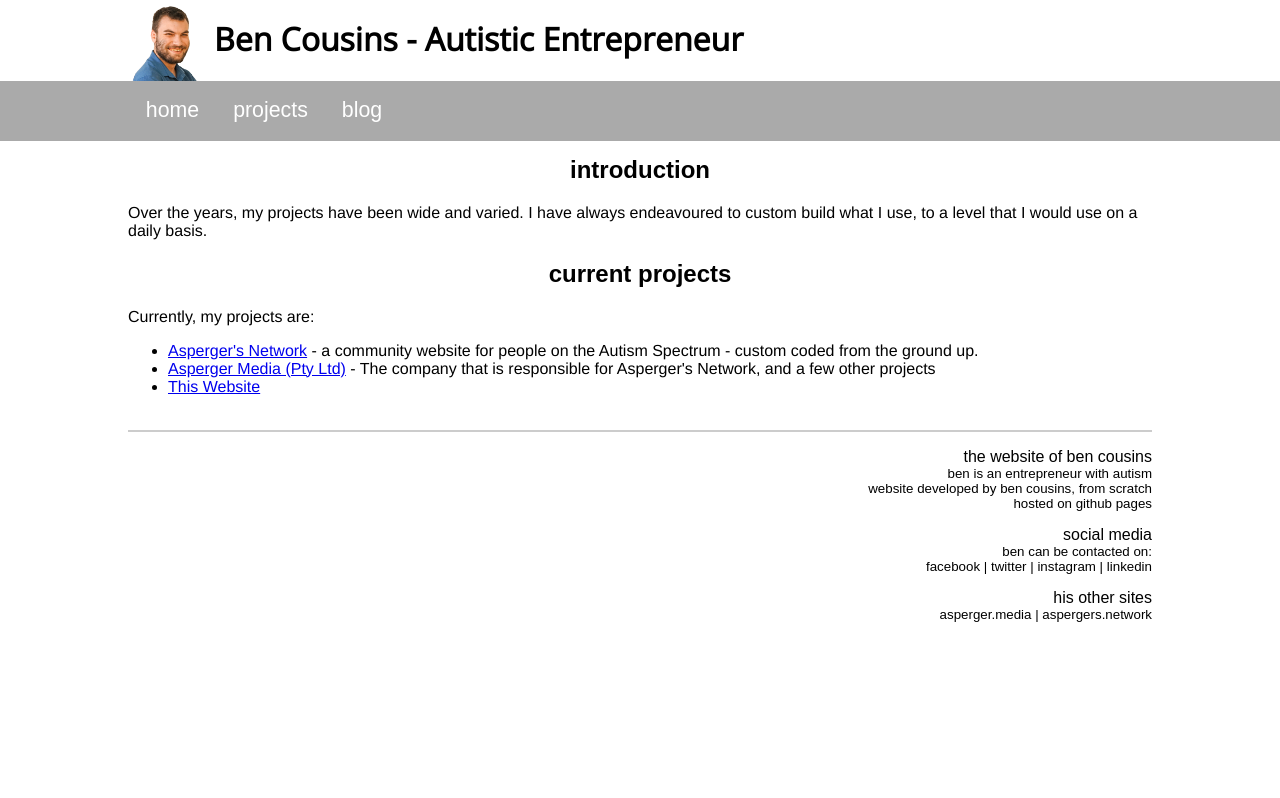
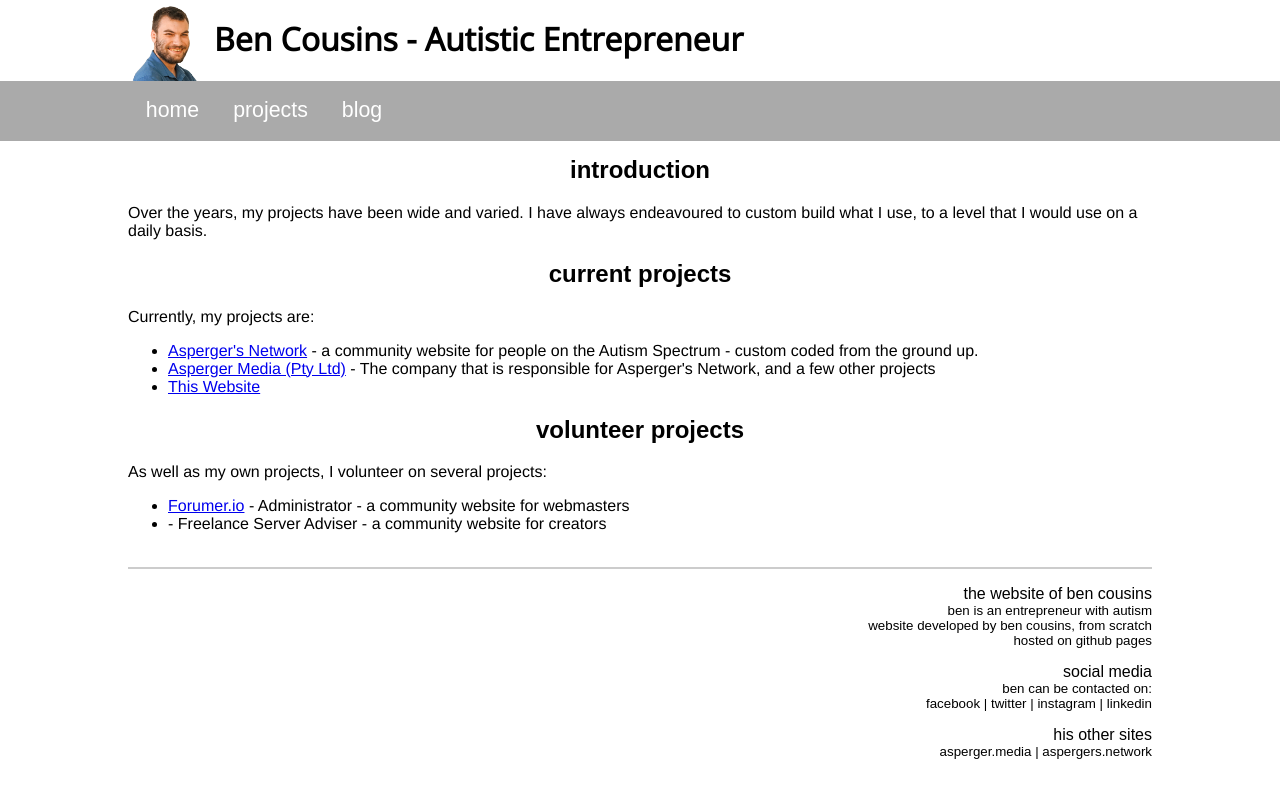
Before and after one commit to s3gunzel/bcousins.github.io, a Jekyll site: the page built from projects.html, in a window 1280 px wide. Shown: the top 798 px of the page. Built offline with Jekyll 4.4.1, drawn with Linux system fonts in a browser that asks for light colours; some web fonts are replaced.

Commit message:
Updated projects becuase why not

```diff
--- a/projects.html
+++ b/projects.html
@@ -13,5 +13,11 @@ title: Ben's Current Projects | The Website of Ben Cousins - Autistic Entreprene
         <li><a href="//asperger.media">Asperger Media (Pty Ltd)</a> - The company that is responsible for Asperger's Network, and a few other projects</li>
         <li><a href="//bdc.id.au">This Website</a></li>
     </ul>
+    <h2>volunteer projects</h2>
+    <p>As well as my own projects, I volunteer on several projects:</p>
+    <ul>
+        <li><a href="//forumer.io">Forumer.io</a> - Administrator - a community website for webmasters</li>
+        <li><a href="//creatorswave.com"></a> - Freelance Server Adviser - a community website for creators</li>
+    </ul>
     <br style="clear: both;">
 </div>
```
